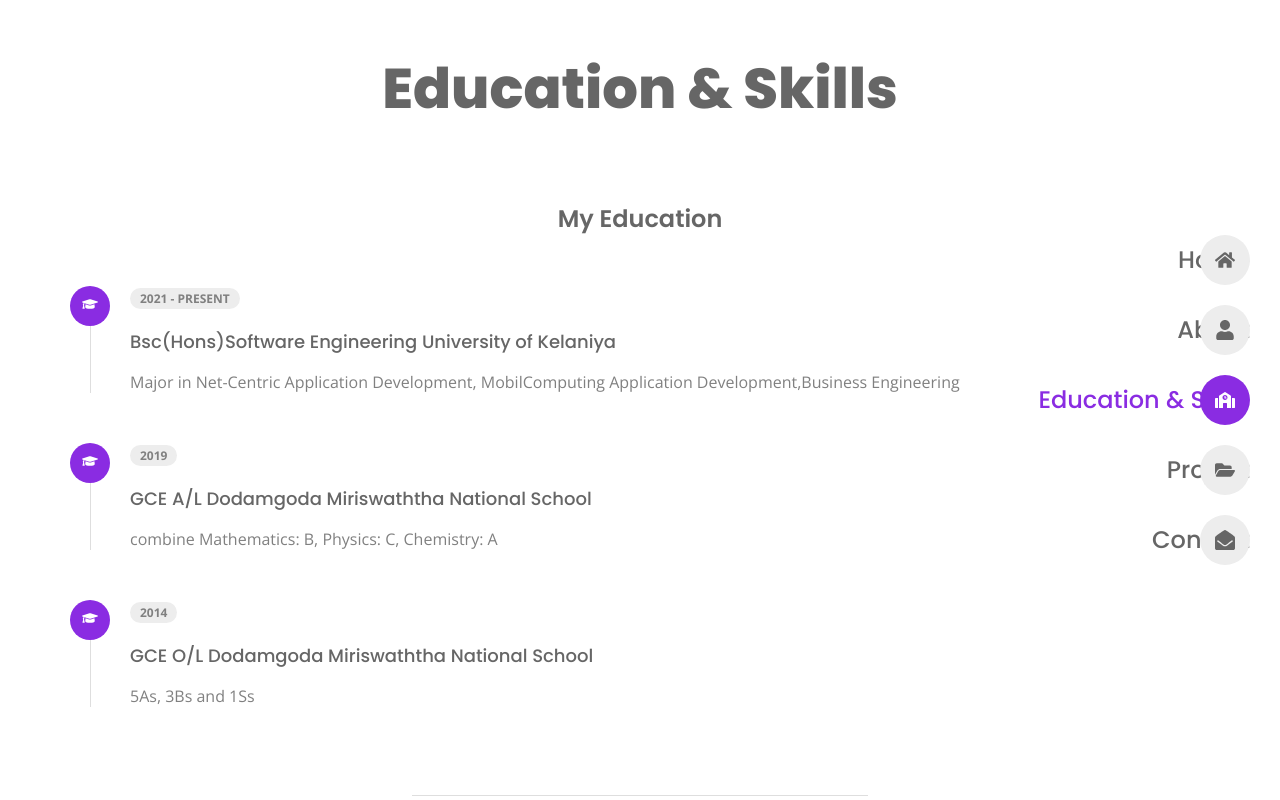
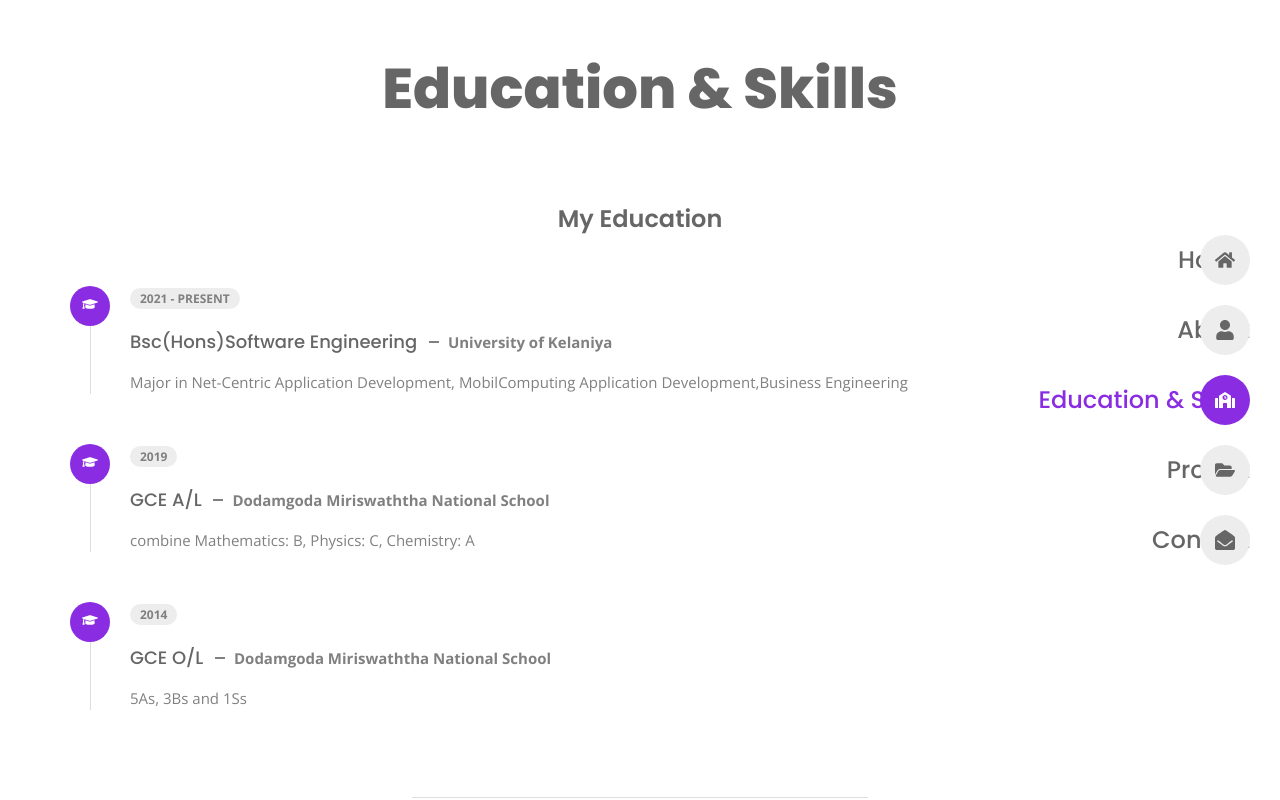
Before and after one commit to WAUdeshinduminaweerakoon/Personal-Portfolio-Website, a React (Create React App) app: page /educationAndSkills in a window 1280 px wide. Shown: the top 800 px of the page. Built offline with nearby package versions, Linux system fonts and the light colour scheme.

Commit message:
changing the css

```diff
--- a/src/App.css
+++ b/src/App.css
@@ -42,6 +42,8 @@
     margin: 0;
     padding: 0;
     box-sizing: border-box;
+    z-index: 0;
+
 
 }
 body,
@@ -49,7 +51,8 @@ input,
 textarea{
     font-family: var(--body-font);
     font-size: var(--nomal-font-size);
-    font-weight: var(--weight-500)
+    font-weight: var(--weight-500);
+
 }
 body{
     background-color: var(--body-color);
@@ -87,6 +90,7 @@ img{
     /* background-color: var(--first-color); */
     max-width: 1140px;
     margin-inline: auto;
+    padding-inline: 15px;
 }
 .grid{
     display: grid;
--- a/src/components/navbar.css
+++ b/src/components/navbar.css
@@ -7,6 +7,7 @@
     width: 100%;
     padding: 60px 30px;
     transition: all 0.5s cubic-bezier(0.77, 0.2, 0.05, 1);
+    z-index: 2;
 }
 .show-menu{
     left:0;
@@ -40,6 +41,7 @@
     border-radius: 5px;
     background-color: var(--container-color);
     padding: 20px 10px;
+    z-index: 3;
 }
 
 .nav__toggle span{
@@ -63,10 +65,12 @@
 @media screen and (min-width : 1024px){
     .nav__menu{
         all: unset;
+
     }
 
     .nav__toggle{
         display: none;
+
     }
     .nav{
         position: fixed;
@@ -122,6 +126,7 @@
     .nav__link:hover,
     .active-nav{
         background-color: var(--first-color);
+
     }
     .nav__link:hover .nav__icon,
     .active-nav .nav__icon{
--- a/src/data.jsx
+++ b/src/data.jsx
@@ -3,7 +3,7 @@ import {
     FaUser,
     FaFolderOpen,
     FaEnvelopeOpen,
-    FaBriefcase,
+    // FaBriefcase,
     FaGraduationCap,
     FaCode,
     FaSchool,
--- a/src/pages/about/About.jsx
+++ b/src/pages/about/About.jsx
@@ -19,7 +19,7 @@ const About = () => {
               <Info/>
             </ul>
             <a href={CV} download='' className="button">
-              Download CV
+              Download Cv
               <span className="button__icon">
                 <FaDownload/>
               </span>
--- a/src/pages/about/about.css
+++ b/src/pages/about/about.css
@@ -3,6 +3,7 @@
 .info__list,
 .stats{
     grid-template-columns: repeat(2, 1fr);
+    align-items: flex-start;
 }
 .info__{
    row-gap: 20px;
--- a/src/pages/educationAndSkills/educationAndSkills.css
+++ b/src/pages/educationAndSkills/educationAndSkills.css
@@ -1,5 +1,6 @@
 .resume__container{
     grid-template-columns: repeat(1, 1fr);
+    align-items: flex-start;
 }
 
 
@@ -93,3 +94,24 @@
     margin-block: 20px 10px;
 
 }
+.resume__subtitle span{
+    color: var(--text-color);
+    font-family: var(--body-font);
+    font-size: var(--small-font-size);
+    font-weight: var(--weight-600);
+    position: relative;
+    padding-left: 26px;
+}
+.resume__subtitle span::before{
+    content: '';
+    position: absolute;
+    left: 7px;
+    top: 9px;
+    width: 10px;
+    height: 2px;
+    background-color: var(--text-color);
+}
+.resume__description{
+    font-size: var(--small-font-size);
+    line-height: 1.6;
+}
```
